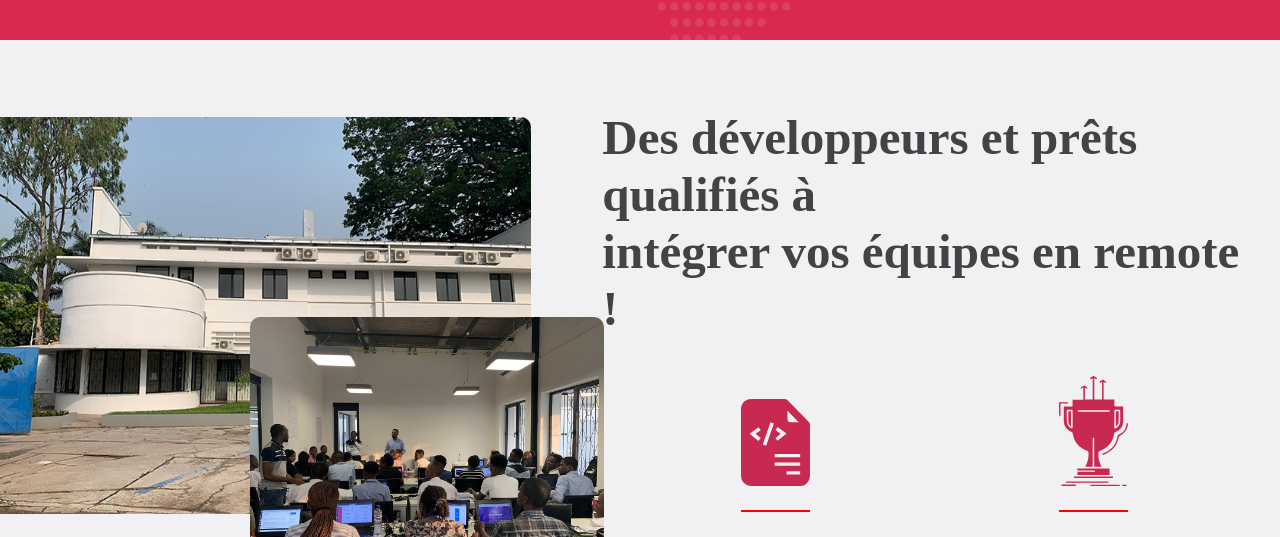
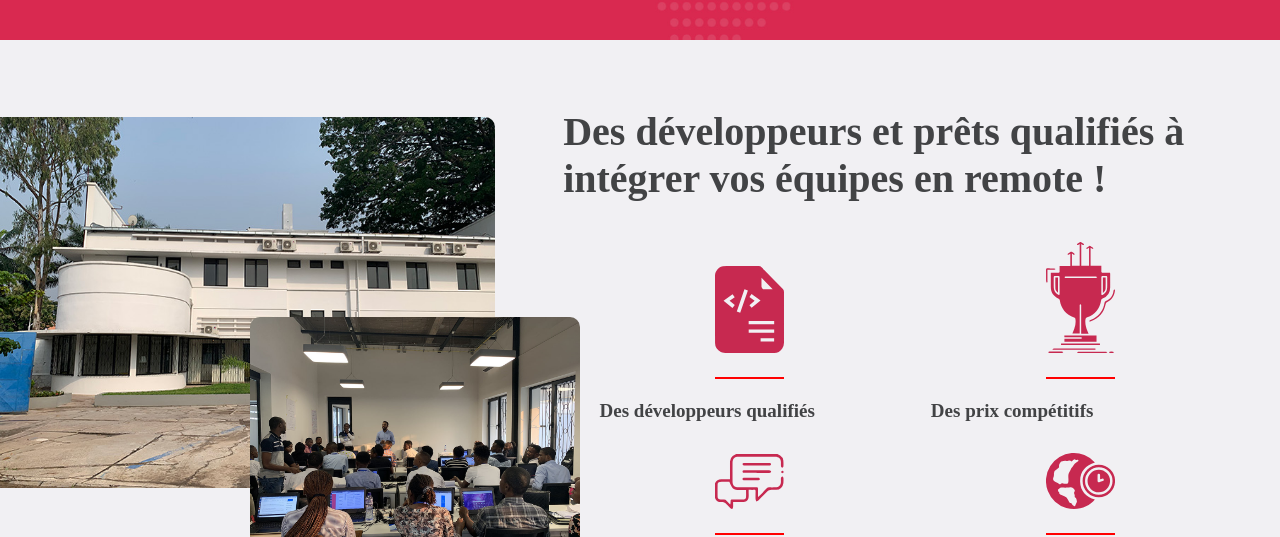
Before and after one commit to Beni-01/projet_site_KD, a plain HTML site: page index.html in a window 1280 px wide. Shown: the part 747-1284 px from the top of the page. Drawn offline with Linux system fonts and the light colour scheme; a web font is replaced by a local one.

Commit message:
deuxieme partie et corrigé des bottons

```diff
--- a/css/index.css
+++ b/css/index.css
@@ -184,15 +184,16 @@ h4{
 }
 .imgs-fluids+div>h1{
     color:rgb(66, 67, 69);
-    font-size:49px;
+    font-size:40px;
     margin-top:-3%;
+    width:100%;
 }
 .imgs-fluids{
-    width:47%;
+    width:43%;
     position: relative;
 }
 .imgs-fluids+div{
-    width:55%;
+    width:57%;
     padding:1%;
 }
 
--- a/index.html
+++ b/index.html
@@ -75,7 +75,7 @@
             <img  class="img-fluid-2"  src="images/illustrations/kda_cohorte_2020.jpg" alt="image du cohorte 2020 de Kinshasa Digital Academy">
         </div>
         <div>
-            <h1>Des développeurs et prêts qualifiés à <br> intégrer vos équipes en remote !</h1>
+            <h1>Des développeurs et prêts qualifiés à  intégrer vos équipes en remote !</h1>
             <div class="illustrations-container">
                 <div >
                     <img class="img-illustration-size" src="images/illustrations/paper.svg" alt="illustration d'un fichier designant les developpeurs qualifies">
```
